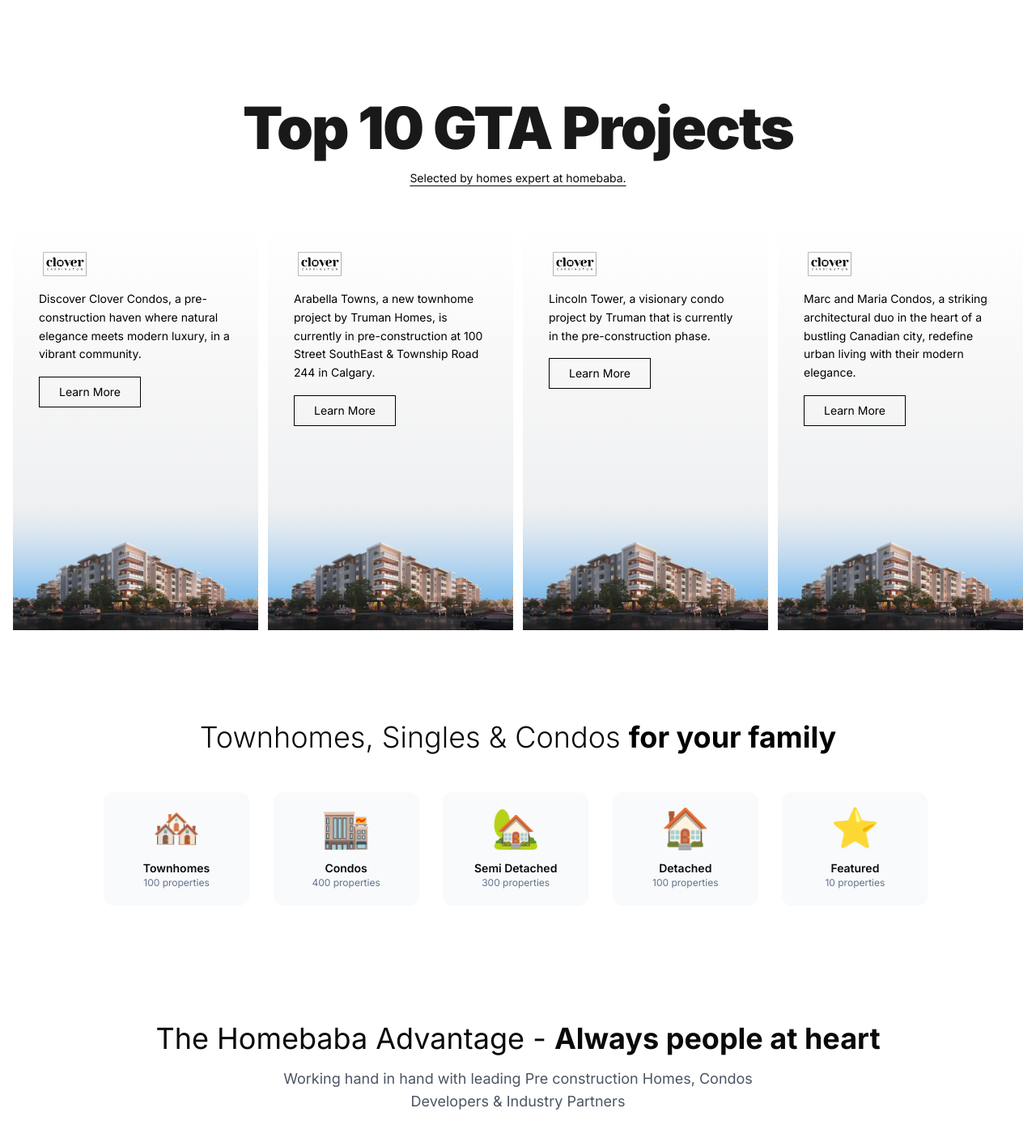
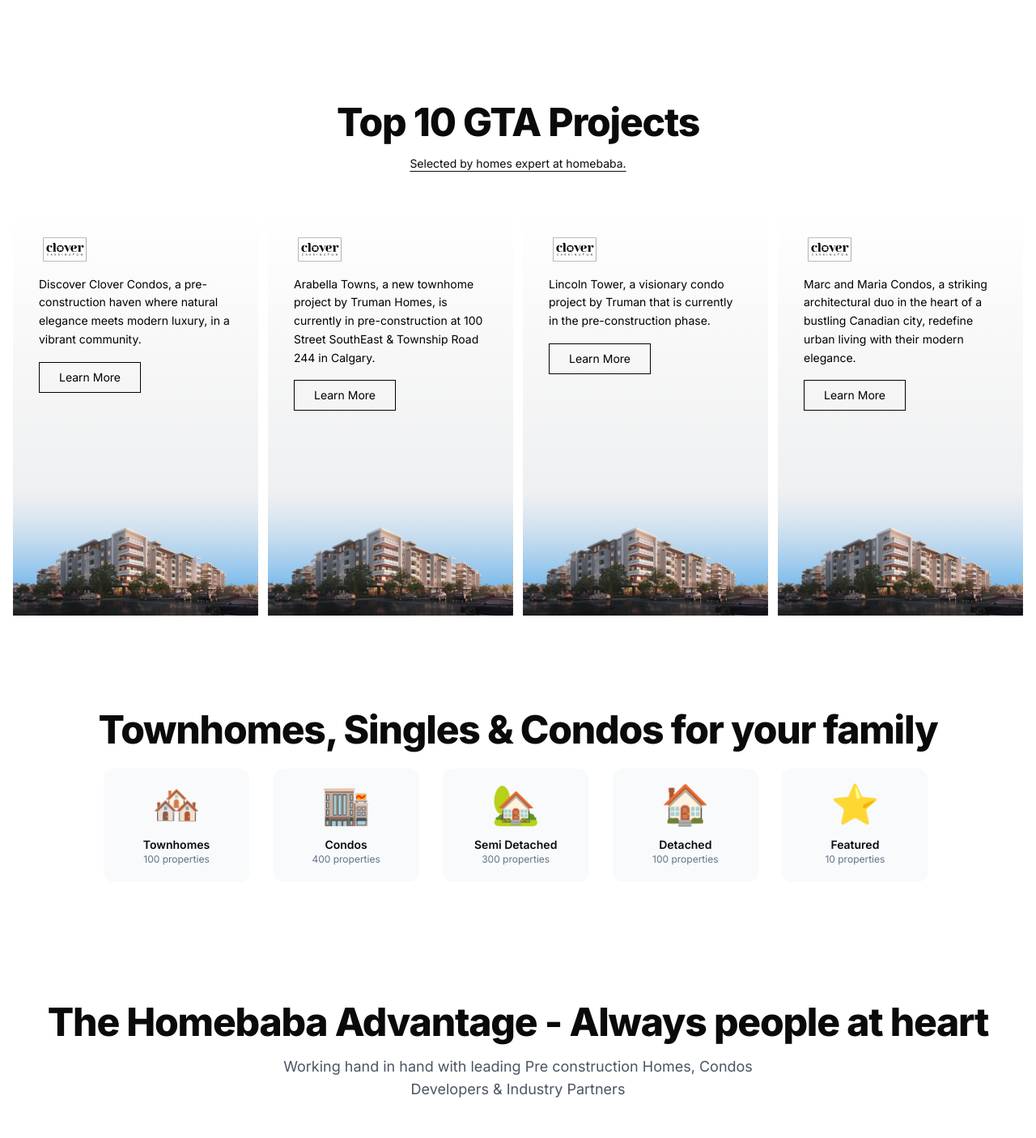
Before and after one commit to vishaldhakal/homebaba_ca, a Next.js app: page / in a window 1280 px wide. Shown: the part 780-2185 px from the top of the page at 81% size. Built offline with nearby package versions, Linux system fonts and the light colour scheme.

Commit message:
font sizes maintained

```diff
--- a/components/Communities.js
+++ b/components/Communities.js
@@ -53,7 +53,7 @@
 
   return (
     <div className="max-w-5xl mx-auto px-6 md:px-8 py-16 md:py-20">
-      <h1 className="text-xl md:text-3xl lg:text-6xl font-extrabold text-center text-black/90 mb-8 md:mb-12">
+      <h1 className="text-2xl md:text-5xl tracking-tight font-extrabold leading-[1.2] md:leading-[1.2]  text-center mb-10">
         GTA Communities
       </h1>
 
--- a/components/HeroSection.js
+++ b/components/HeroSection.js
@@ -22,9 +22,9 @@
       <div className="container mx-auto px-6 md:px-8 pt-40 md:pt-40 pb-8 md:pb-16">
         {/* Hero Content */}
         <div className="max-w-4xl mx-auto text-center space-y-1">
-          <h2 className="text-2xl md:text-5xl tracking-tight font-extrabold leading-[1.2] md:leading-[1.2]">
-            Canada's Leading <br className="hidden md:block" /> Pre Construction
-            Homes Platform
+          <h2 className="text-3xl md:text-5xl tracking-tight font-extrabold leading-[1.2] md:leading-[1.2]">
+            Canada's Leading <br className="md:block" /> Pre Construction Homes
+            Platform
             <span className="text-red-500">.</span>
           </h2>
 
--- a/components/HomebabaAdvantage.js
+++ b/components/HomebabaAdvantage.js
@@ -10,9 +10,8 @@
   return (
     <section className="py-12 md:py-16 px-6 md:px-4 max-w-7xl mx-auto">
       <div className="text-center mb-8 md:mb-12">
-        <h2 className="text-xl md:text-4xl font-normal mb-2 md:mb-4">
-          The Homebaba Advantage -{" "}
-          <span className="font-bold">Always people at heart</span>
+        <h2 className="text-2xl md:text-5xl tracking-tight font-extrabold leading-[1.2] md:leading-[1.2]  text-center mb-3">
+          The Homebaba Advantage - Always people at heart
         </h2>
         <p className="text-gray-600 text-sm md:text-lg max-w-2xl mx-auto">
           Working hand in hand with leading Pre construction Homes, Condos
--- a/components/NewsLetter.js
+++ b/components/NewsLetter.js
@@ -52,7 +52,7 @@
       {/* Content Container */}
       <div className="relative max-w-4xl mx-auto px-4 sm:px-6 lg:px-8">
         <div className="text-center">
-          <h2 className="text-4xl sm:text-5xl font-bold tracking-tight bg-gradient-to-r from-rose-600 to-red-400 bg-clip-text text-transparent pb-2">
+          <h2 className="text-2xl md:text-5xl tracking-tight font-extrabold leading-[1.2] md:leading-[1.2] bg-gradient-to-r from-rose-600 to-red-400 bg-clip-text text-transparent pb-2">
             Notify Me of New Projects
           </h2>
           <p className="mt-4 text-lg leading-6 text-gray-700">
--- a/components/PropertyTypes.js
+++ b/components/PropertyTypes.js
@@ -36,9 +36,8 @@
 const PropertyTypes = () => {
   return (
     <section className="container mx-auto px-6 md:px-8 py-16 md:py-20 overflow-x-hidden">
-      <h2 className="text-xl md:text-4xl font-light text-center mb-8 md:mb-12">
-        Townhomes, Singles & Condos{" "}
-        <span className="text-black font-bold">for your family</span>
+      <h2 className="text-2xl md:text-5xl tracking-tight font-extrabold leading-[1.2] md:leading-[1.2]  text-center mb-5">
+        Townhomes, Singles & Condos for your family
       </h2>
 
       <div className="grid grid-cols-2 sm:grid-cols-3 lg:grid-cols-5 gap-4 md:gap-6 max-w-5xl mx-auto">
--- a/components/RecentBlogs.js
+++ b/components/RecentBlogs.js
@@ -58,10 +58,10 @@
   return (
     <section className="py-12 px-4 max-w-7xl mx-auto mt-10">
       <div className="text-center mb-12">
-        <h2 className="text-3xl md:text-6xl font-extrabold mb-4 text-black/90">
+        <h2 className="text-2xl md:text-5xl tracking-tight font-extrabold leading-[1.2] md:leading-[1.2]">
           The Homebaba Insights
         </h2>
-        <p className="text-gray-600 text-lg">
+        <p className="text-gray-600 text-sm md:text-lg">
           Read our latest articles and never miss out on the latest trends in
           the real estate industry
         </p>
--- a/components/TopProjects.js
+++ b/components/TopProjects.js
@@ -58,7 +58,7 @@
 const TopProjects = () => {
   return (
     <div className="container mx-auto px-4 py-8">
-      <h2 className="text-7xl font-black tracking-tight mb-4 text-center text-black/90">
+      <h2 className="text-2xl md:text-5xl tracking-tight font-extrabold leading-[1.2] md:leading-[1.2] text-center mb-3">
         Top 10 GTA Projects
       </h2>
       <p className="text-center text-sm underline mb-12 underline-offset-4">
```
